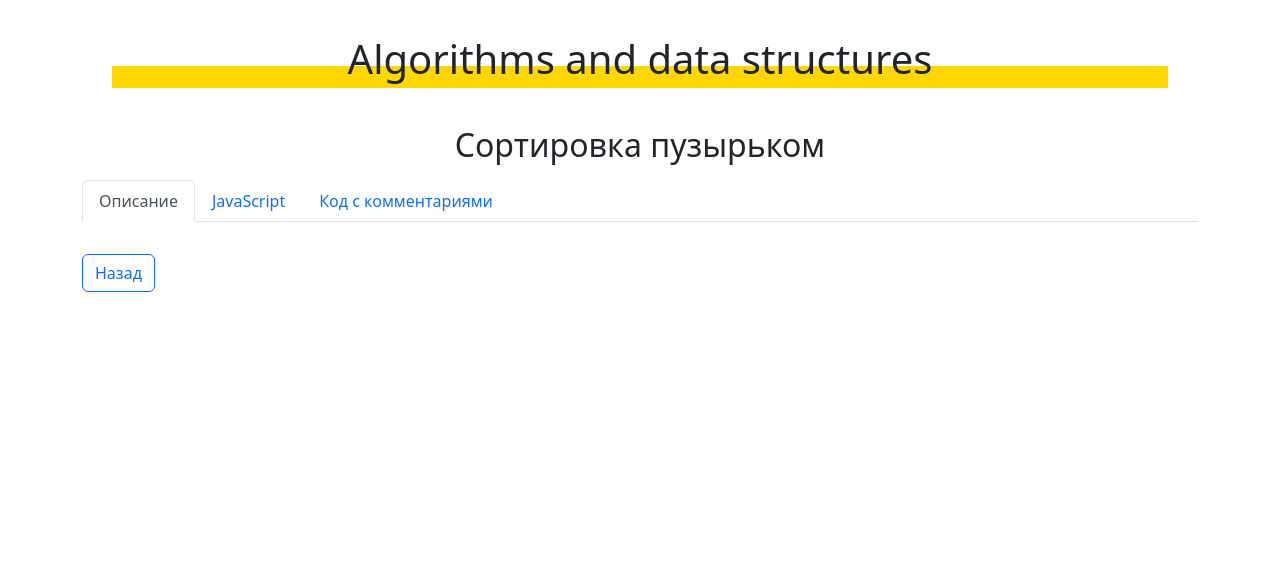
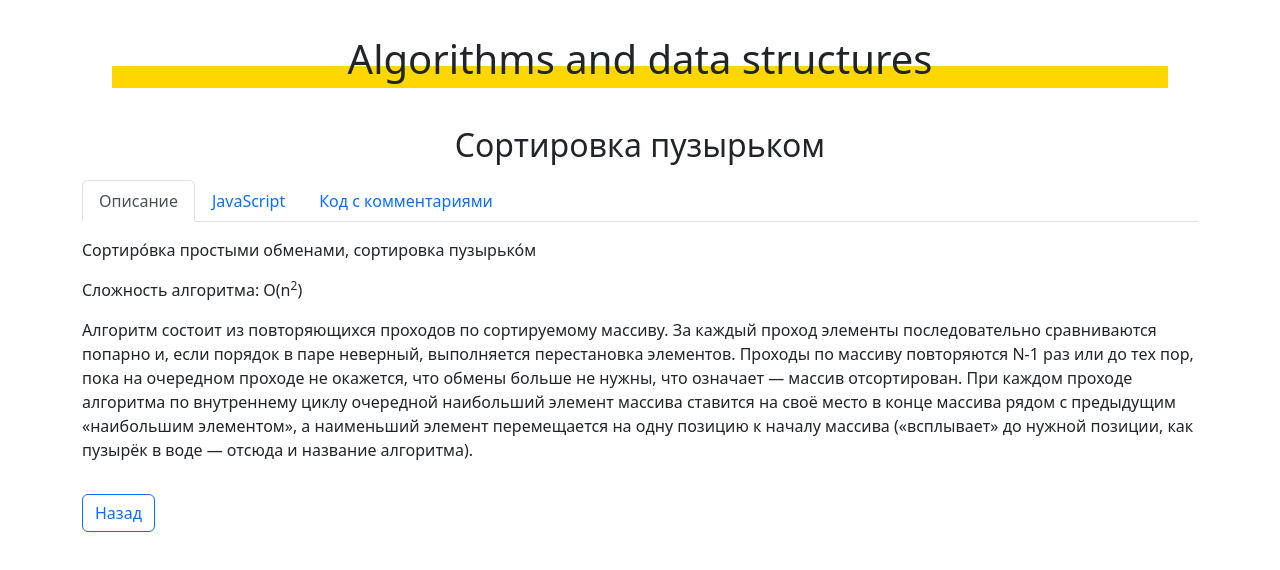
Before and after one commit to EvgeniyLyapunov/algorithms-and-data-structures, a React (Create React App) app: page /sort/bubblesort in a window 1280 px wide. Shown: the top 570 px of the page. Built offline with nearby package versions, Linux system fonts and the light colour scheme.

Commit message:
added describtion of algorithm and code with comments

```diff
--- a/src/components/pages/sort-pages/BubbleSort.js
+++ b/src/components/pages/sort-pages/BubbleSort.js
@@ -14,7 +14,15 @@ const BubbleSort = () => {
       <Tabs defaultActiveKey="descr"
             className="mb-3">
         <Tab eventKey="descr" title="Описание">
-
+          <p>
+            Сортиро́вка простыми обменами, сортировка пузырько́м
+          </p>
+          <p>
+            Сложность алгоритма: O(n<sup>2</sup>)
+          </p>
+          <p>
+          Алгоритм состоит из повторяющихся проходов по сортируемому массиву. За каждый проход элементы последовательно сравниваются попарно и, если порядок в паре неверный, выполняется перестановка элементов. Проходы по массиву повторяются N-1 раз или до тех пор, пока на очередном проходе не окажется, что обмены больше не нужны, что означает — массив отсортирован. При каждом проходе алгоритма по внутреннему циклу очередной наибольший элемент массива ставится на своё место в конце массива рядом с предыдущим «наибольшим элементом», а наименьший элемент перемещается на одну позицию к началу массива («всплывает» до нужной позиции, как пузырёк в воде — отсюда и название алгоритма).
+          </p>
           <Link className='my-3 btn btn-outline-primary' to={'/sort'}>Назад</Link>
         </Tab>
         <Tab eventKey="code" title="JavaScript">
@@ -34,6 +42,33 @@ const BubbleSort = () => {
           <Link className='my-3 btn btn-outline-primary' to={'/sort'}>Назад</Link>
         </Tab>
         <Tab eventKey="investigation" title="Код с комментариями">
+          <Highlight className='javascript'>
+            {`// функция аргументом принимает сортируемый массив
+function bubbleSort(arr) {
+
+  // внешний цикл проходит по всем элементам массива кроме первого,
+  // проход начинается с конца, т.к. счётчик этого цикла
+  // является ограничением для внутреннего цикла,
+  // т.е. каждую итерацию внешнего цикла, внутренний проходит на
+  //один элемент с конца меньше, т.к. там уже отсортированные элементы
+  for (let i = arr.length - 1; i > 0; i--) {
+
+    // внутренний цикл проходит с начала массива по всем элементам
+    // кроме последнего
+    for (let j = 0; j < i; j++) {
+
+      // на каждой итерации сравниваются два элемента
+      // если левый больше правого, они меняются местами
+      if (arr[j] > arr[j+1]) {
+        let temp = arr[j];
+        arr[j] = arr[j+1];
+        arr[j+1] = temp;
+      }
+    }
+  }
+}
+`}
+          </Highlight>
           <Link className='my-3 btn btn-outline-primary' to={'/sort'}>Назад</Link>
         </Tab>
 
```
